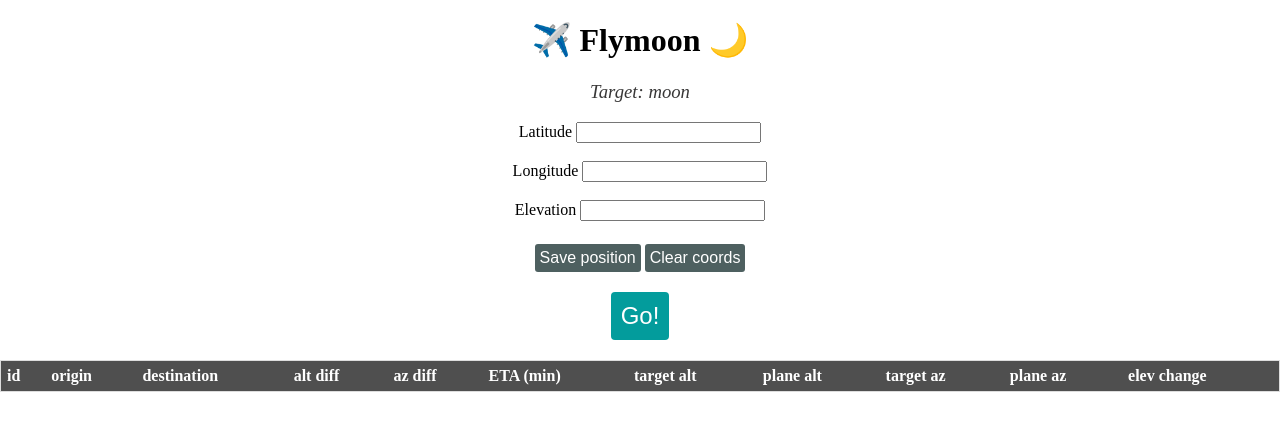
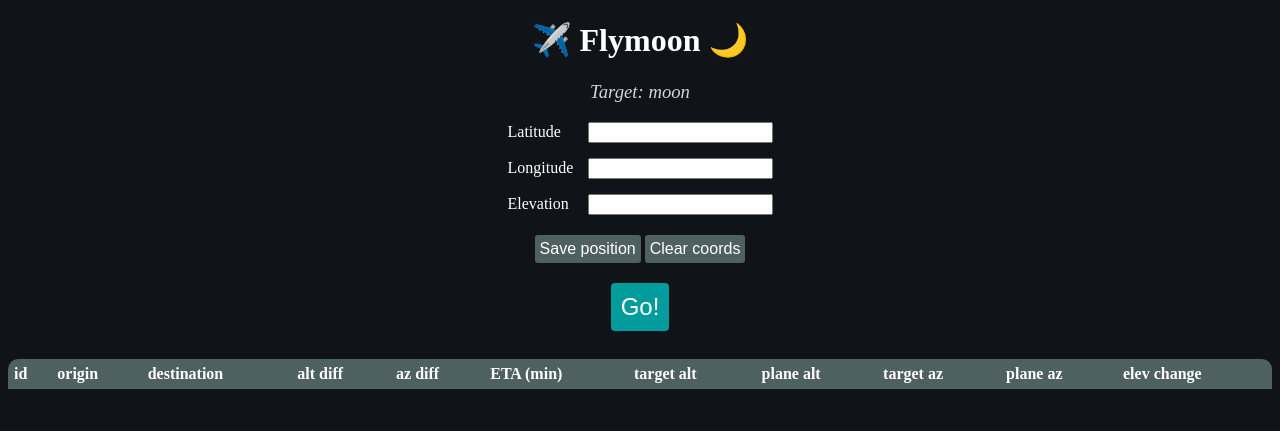
Before and after one commit to dbetm/flymoon, a Flask app: page / in a window 1280 px wide. Shown: the top 431 px of the page. Run offline with Flask 3, Linux system fonts and the light colour scheme; lists and menus that the app fills with data are empty.

Commit message:
change color theme

```diff
--- a/src/flight_data.py
+++ b/src/flight_data.py
@@ -19,7 +19,7 @@ def get_flight_data(
     }
 
     # example
-    # "https://aeroapi.flightaware.com/aeroapi/flights/search?query=-latlong+%2221.305695+-104.458904+23.925834+-101.365481%22&max_pages=1"
+    # https://aeroapi.flightaware.com/aeroapi/flights/search?query=-latlong+%2221.305695+-104.458904+23.925834+-101.365481%22&max_pages=1
     url = (
         f"{url_}?query=-latlong+%22{area_bbox.lat_lower_left}+{area_bbox.long_lower_left}+"
         f"{area_bbox.lat_upper_right}+{area_bbox.long_upper_right}%22&max_pages=1"
@@ -44,7 +44,7 @@ def parse_fligh_data(flight_data: dict):
         "name": flight_data["ident"],
         "origin": flight_data["origin"]["city"],
         "destination": (
-            "unknown ⚠️" if not has_destination else flight_data.get("destination", dict()).get("city")
+            "N/D ⚠️" if not has_destination else flight_data.get("destination", dict()).get("city")
         ),
         "latitude": flight_data["last_position"]["latitude"],
         "longitude": flight_data["last_position"]["longitude"],
--- a/static/main.css
+++ b/static/main.css
@@ -1,13 +1,27 @@
 body {
     text-align: center;
     margin: auto 0;
+    background-color: #101418;
+    color: white;
+}
+
+#results {
+    overflow-x: auto;
+    margin: 8px;
 }
 
 #resultsTable {
     border-collapse: collapse;
     border-spacing: 0;
     width: 100%;
-    border: 1px solid #ddd;
+}
+
+#resultsTable th:first-child {
+    border-top-left-radius: 10px;
+}
+
+#resultsTable th:last-child {
+    border-top-right-radius: 10px;
 }
 
 #resultsTable th, td {
@@ -15,8 +29,9 @@ body {
     padding: 6px;
 }
 
-#resultsTable tr:nth-child(even) {
-    background-color: #f2f2f2
+#resultsTable tr {
+    background-color: #f5f5f5;
+    color: black;
 }
 
 .primary {
@@ -56,7 +71,7 @@ body {
 }
 
 #resultsTable thead > tr {
-    background-color: #4f4f4f;
+    background-color: #4e6060;
     color: white;
 }
 
@@ -73,7 +88,36 @@ body {
 }
 
 .light-text {
-    color: rgb(56, 55, 55);
+    color: rgb(213, 213, 213);
     font-weight: normal;
     font-style: oblique;
 }
+
+.center-div {
+    display: flex;
+    justify-content: center;
+    align-items: center;
+}
+
+.form-container {
+    display: flex;
+    flex-direction: column;
+    align-items: flex-start;
+    max-width: 300px;
+}
+
+.form-group {
+    display: flex;
+    align-items: center;
+    margin-bottom: 15px;
+}
+
+.form-group label {
+    flex: 1;
+    min-width: 80px;
+    text-align: left;
+}
+
+.form-group input {
+    flex: 2;
+}
--- a/templates/index.html
+++ b/templates/index.html
@@ -4,6 +4,7 @@
     <meta charset="utf-8">
     <meta name="viewport" content="width=device-width, initial-scale=1">
     <title>Flymoon app</title>
+    <!-- favicon -->
     <link rel="icon" type="image/x-icon" href="{{ url_for('static', filename='images/favicon.ico') }}">
     <!-- CSS -->
     <link rel="stylesheet" href="{{ url_for('static', filename='main.css') }}">
@@ -12,20 +13,29 @@
     <h1>✈️ Flymoon <span id="targetIcon" onclick="toggleTarget();">-</span></h1>
     <h3 class="light-text">Target: <span id="targetLabel">-</span></h3>
 
-    <form action="">
-        <label for="flatitude">Latitude</label>
-        <input type="number" id="latitude" name="flatitude" autocomplete="on"><br><br>
-        <label for="flongitude">Longitude</label>
-        <input type="number" id="longitude" name="flongitude" autocomplete="on"><br><br>
-        <label for="fevelation">Elevation</label>
-        <input type="number" id="elevation" name="fevelation" autocomplete="on"><br><br>
-    </form>
+    <div class="center-div">
+        <form class="form-container" action="">
+            <div class="form-group">
+                <label for="flatitude">Latitude</label>
+                <input type="number" id="latitude" name="flatitude" autocomplete="on">
+            </div>
+            <div class="form-group">
+                <label for="flongitude">Longitude</label>
+                <input type="number" id="longitude" name="flongitude" autocomplete="on">
+            </div>
+            <div class="form-group">
+                <label for="fevelation">Elevation</label>
+                <input type="number" id="elevation" name="fevelation" autocomplete="on">
+            </div>
+        </form>
+    </div>
+
     <button class="secondary" onclick="savePosition()">Save position</button>
     <button class="secondary" onclick="clearPosition()">Clear coords</button>
     <br>
     <button class="primary" onclick="go()">Go!</button>
 
-    <div style="overflow-x:auto;">
+    <div id="results">
         <table id="resultsTable">
             <thead>
                 <tr>
```
Also changed, not shown: other parts of static/main.css (+1 -1 lines).
